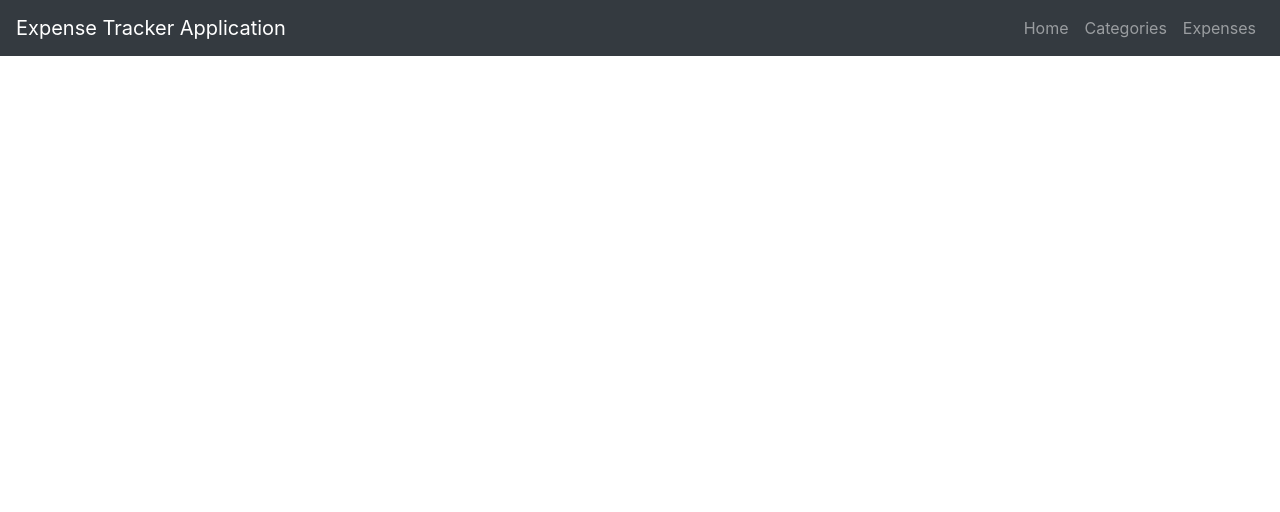
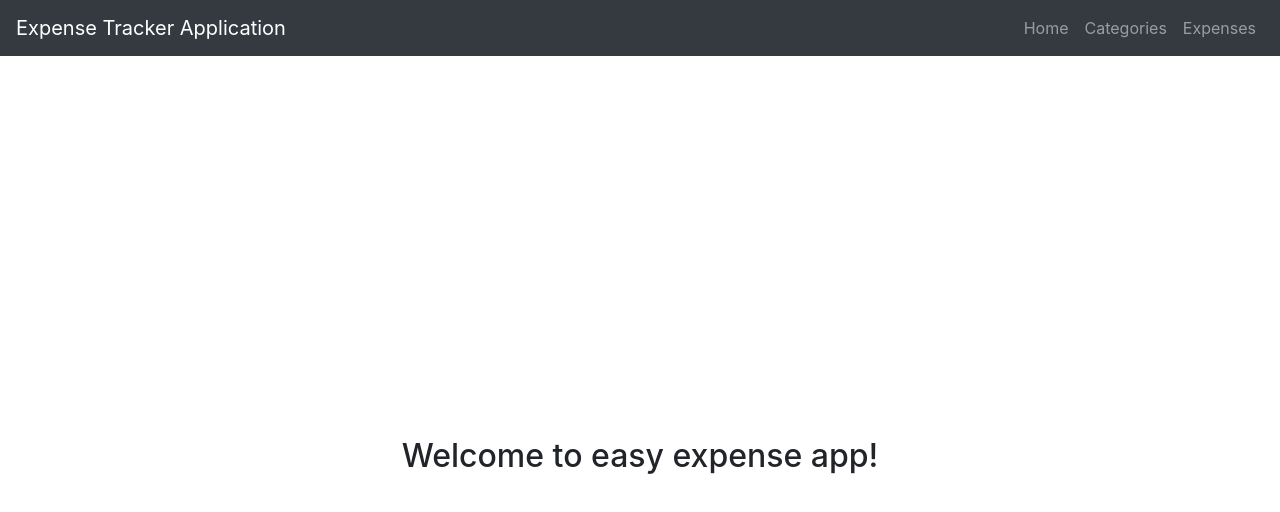
Before and after one commit to georgeerol/ExpenseApp, a React (Create React App) app in the folder app/: page / in a window 1280 px wide. Shown: the top 512 px of the page. Built offline with nearby package versions, Linux system fonts and the light colour scheme.

Commit message:
Update Home page

```diff
--- a/app/package.json
+++ b/app/package.json
@@ -5,6 +5,7 @@
   "dependencies": {
     "bootstrap": "^4.1.3",
     "react": "^16.11.0",
+    "react-datepicker": "^2.9.6",
     "react-dom": "^16.11.0",
     "react-router-dom": "^4.3.1",
     "react-scripts": "3.2.0",
--- a/app/src/Home.js
+++ b/app/src/Home.js
@@ -3,7 +3,21 @@ import AppNav from "./AppNav";
 class Home extends Component {
   state = {};
   render() {
-    return <AppNav />;
+    return (
+      <div>
+        <AppNav />
+        <h2
+          style={{
+            display: "flex",
+            justifyContent: "center",
+            alignItems: "center",
+            height: "100vh"
+          }}
+        >
+          Welcome to easy expense app!{" "}
+        </h2>
+      </div>
+    );
   }
 }
 
```
Also changed, not shown: 1 other file (tests, documents, lock files or other folders).
